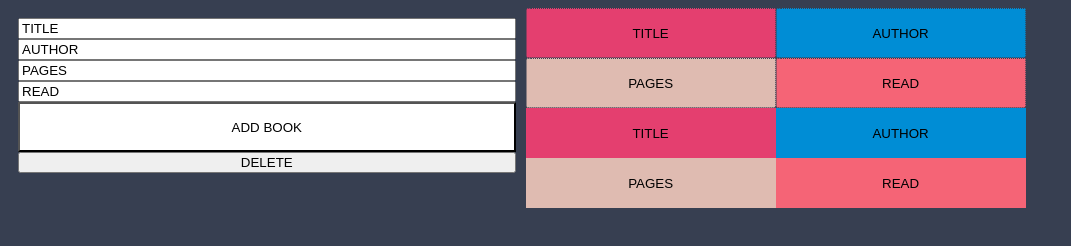
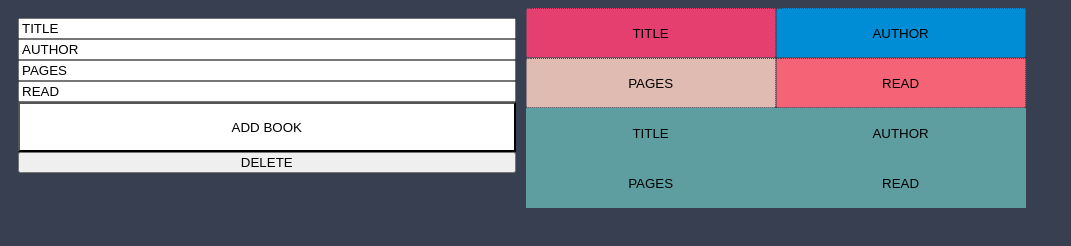
Before and after one commit to deeddeed/library, a plain HTML site: page index.html in a window 1280 px wide. Both pictures are taken after a click on the button "ADD BOOK". Shown: the whole page, without its empty margins (0-1071 px from the left). Drawn offline with Linux system fonts and the light colour scheme.

```diff
--- a/myscript.js
+++ b/myscript.js
@@ -64,16 +64,16 @@ addBtn.addEventListener("click", (event) => {
   //creates the buttons for each book
   let titleButton = document.createElement("BUTTON");
   titleButton.textContent = randomBook.title;
-  titleButton.classList.add("titleButton");
+  titleButton.classList.add("newADD");
   let authorButton = document.createElement("BUTTON");
   authorButton.textContent = randomBook.author;
-  authorButton.classList.add("authorButton");
+  authorButton.classList.add("newADD");
   let pagesButton = document.createElement("BUTTON");
   pagesButton.textContent = randomBook.pages;
-  pagesButton.classList.add("pagesButton");
+  pagesButton.classList.add("newADD");
   let readButton = document.createElement("BUTTON");
   readButton.textContent = randomBook.read;
-  readButton.classList.add("readButton");
+  readButton.classList.add("newADD");
 
   grid.append(titleButton, authorButton, pagesButton, readButton);
 
--- a/stylesheet.css
+++ b/stylesheet.css
@@ -72,5 +72,10 @@ body{
     height: 50px;
     background-color: #F56476;
     border: 0cm;
-
+    }
+.newADD{
+    width: 250px;
+    height: 50px;
+    background-color: cadetblue;
+    border: 0cm;
 }
```
